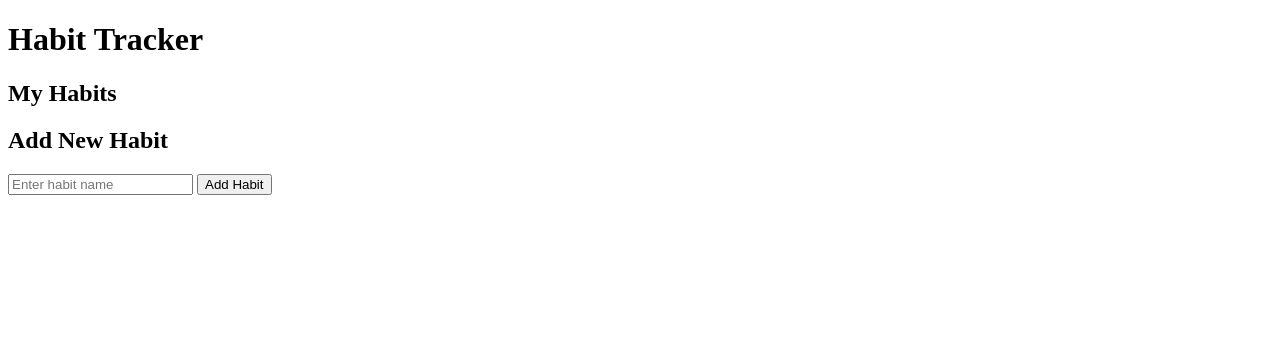
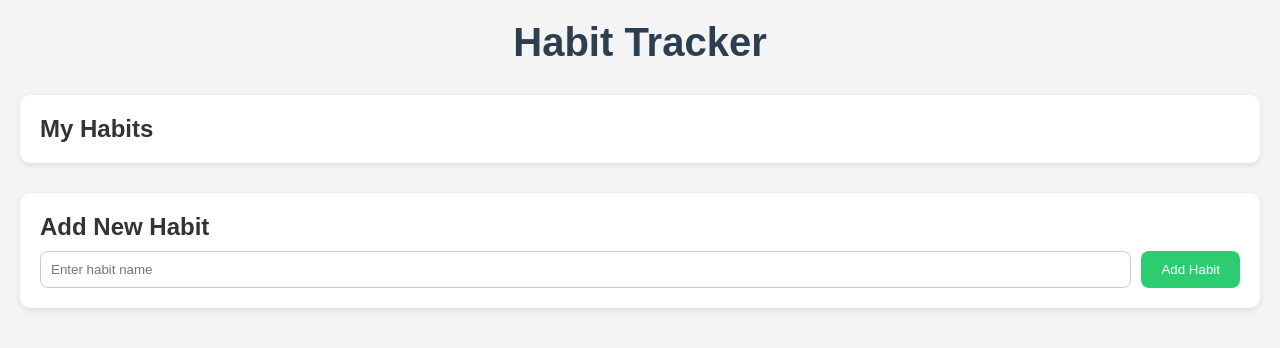
Before and after one commit to gummisammi/habit-tracker, a plain HTML site: page index.html in a window 1280 px wide. Drawn offline with Linux system fonts and the light colour scheme.

Commit message:
Day 2: Add basic CSS styling and layout

```diff
--- a/index.html
+++ b/index.html
@@ -4,6 +4,7 @@
     <meta charset="UTF-8">
     <meta name="viewport" content="width=device-width, initial-scale=1.0">
     <title>My Habit Tracker</title>
+    <link rel="stylesheet" href="styles.css">
 </head>
 <body>
     <header>
--- /dev/null
+++ b/styles.css
@@ -0,0 +1,57 @@
+/* Global reset and base styles */
+* {
+    margin: 0;
+    padding: 0;
+    box-sizing: border-box;
+    font-family: sans-serif;
+  }
+
+  body {
+    background-color: #f4f4f4;
+    color: #333;
+    padding: 20px;
+  }
+
+  header {
+    text-align: center;
+    margin-bottom: 30px;
+  }
+
+  h1 {
+    font-size: 2.5rem;
+    color: #2c3e50;
+  }
+
+  section {
+    margin-bottom: 30px;
+    background: white;
+    padding: 20px;
+    border-radius: 10px;
+    box-shadow: 0 2px 6px rgba(0, 0, 0, 0.1);
+  }
+
+  #habit-form {
+    display: flex;
+    gap: 10px;
+    margin-top: 10px;
+  }
+
+  #habit-input {
+    flex: 1;
+    padding: 10px;
+    border: 1px solid #ccc;
+    border-radius: 8px;
+  }
+
+  button {
+    padding: 10px 20px;
+    background-color: #2ecc71;
+    color: white;
+    border: none;
+    border-radius: 8px;
+    cursor: pointer;
+  }
+
+  button:hover {
+    background-color: #27ae60;
+  }
```
